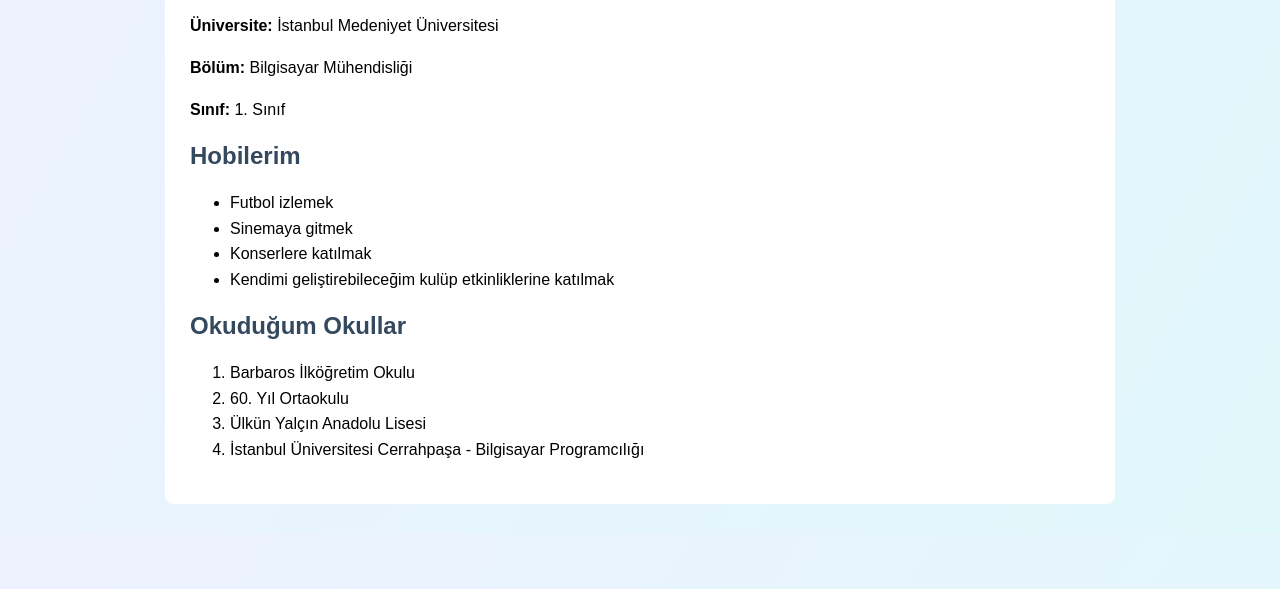
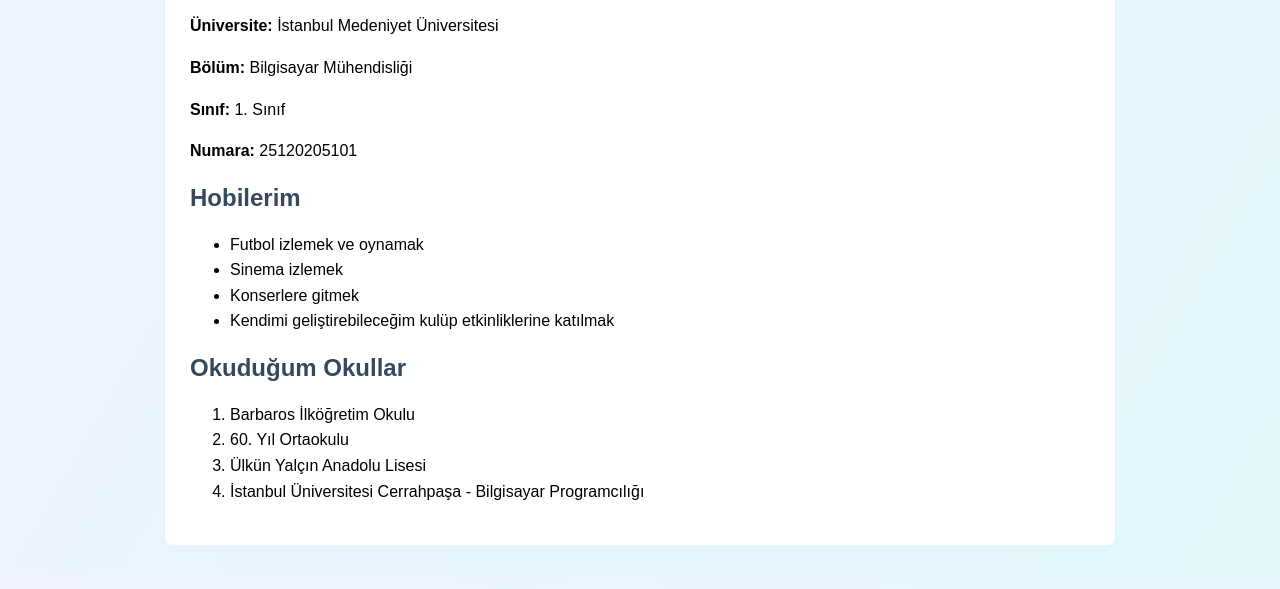
Before and after one commit to ariffbora/Arif-Can-Bora-Proje---25120205101, a plain HTML site: page hakkimda.html in a window 1280 px wide. Shown: the part 211-800 px from the top of the page. Drawn offline with Linux system fonts and the light colour scheme.

Commit message:
hakkimda.html

```diff
--- a/hakkimda.html
+++ b/hakkimda.html
@@ -21,12 +21,14 @@
 <p><b>Üniversite:</b> İstanbul Medeniyet Üniversitesi</p>
 <p><b>Bölüm:</b> Bilgisayar Mühendisliği</p>
 <p><b>Sınıf:</b> 1. Sınıf</p>
+<p><b>Numara:</b> 25120205101</p>
+
 
 <h2>Hobilerim</h2>
 <ul>
-    <li>Futbol izlemek</li>
-    <li>Sinemaya gitmek</li>
-    <li>Konserlere katılmak</li>
+    <li>Futbol izlemek ve oynamak</li>
+    <li>Sinema izlemek</li>
+    <li>Konserlere gitmek</li>
     <li>Kendimi geliştirebileceğim kulüp etkinliklerine katılmak</li>
 </ul>
 
```
